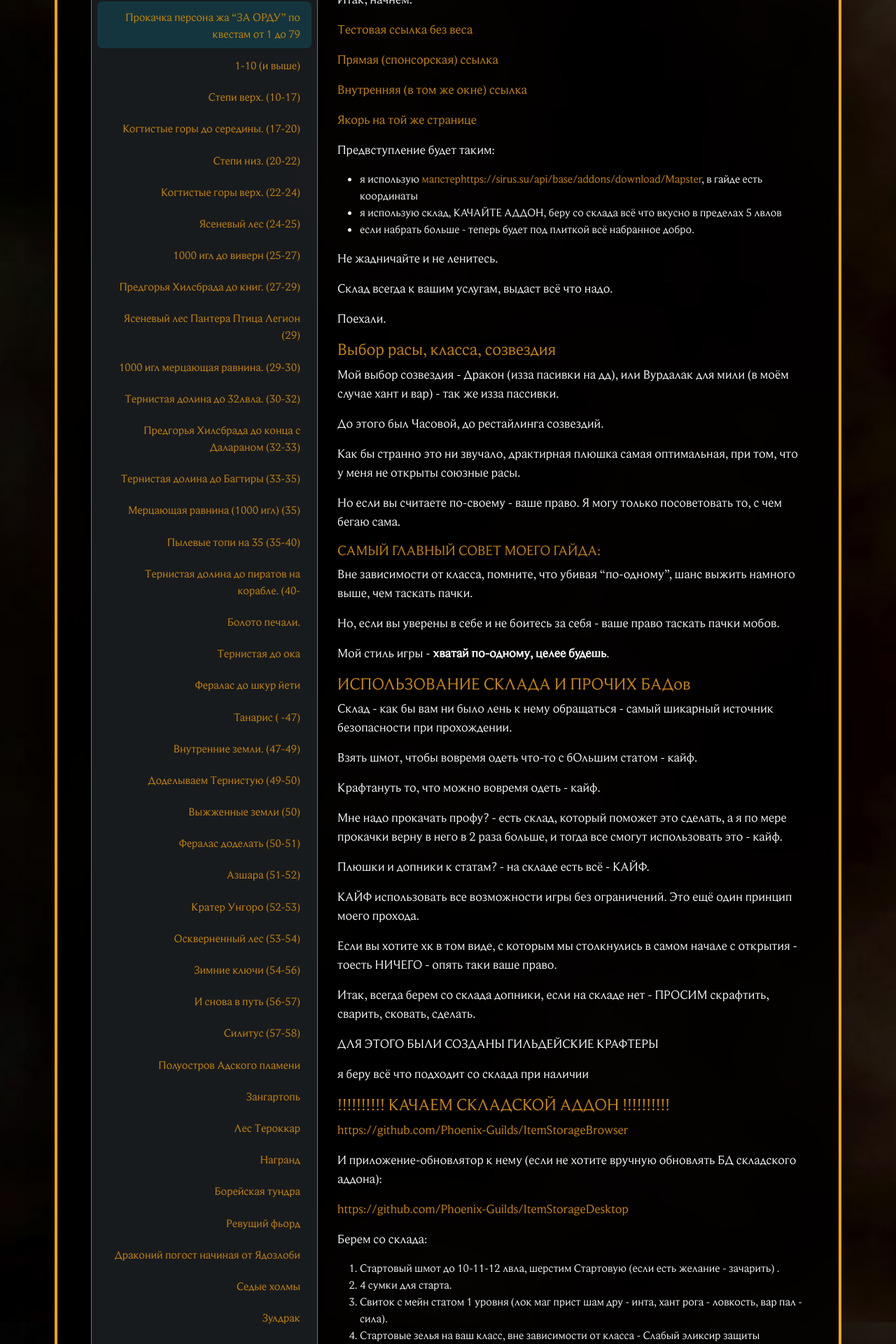
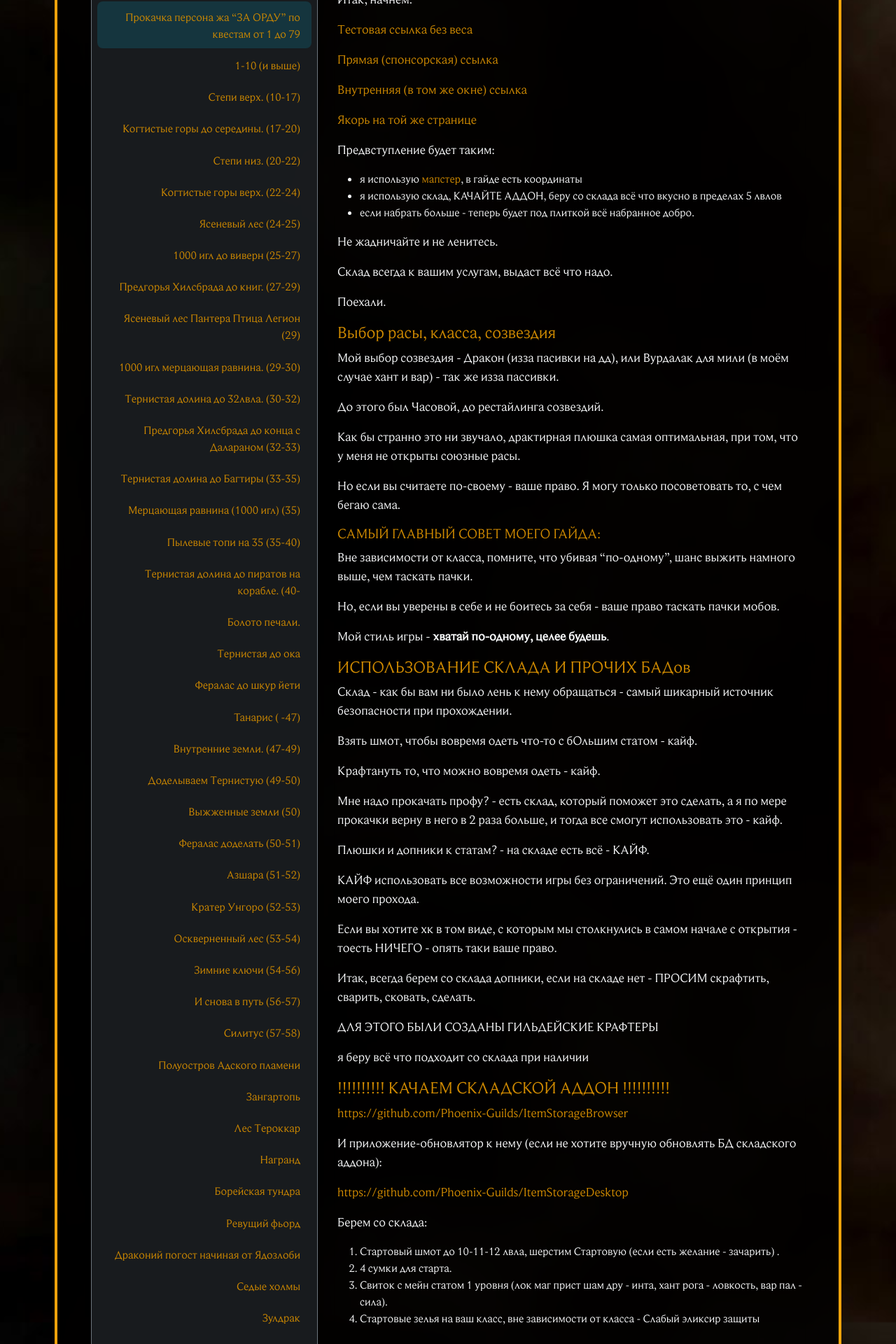
Before and after one commit to Phoenix-Guilds/phoenix-guilds.github.io, a Jekyll site: the page built from _guides/gayd-po-prokachke-hk-ot-silmy.md, in a window 1280 px wide. Shown: the part 827-2747 px from the top of the page at 70% size. Built offline with Jekyll 4.4.1, drawn with Linux system fonts in a browser that asks for light colours; nearby versions of some CDN libraries; library files that are not in the unit come from our copies; some of the changed lines change nothing that is shown.

Commit message:
Update Гайды “gayd-po-prokachke-hk-ot-silmy”

```diff
--- a/_guides/gayd-po-prokachke-hk-ot-silmy.md
+++ b/_guides/gayd-po-prokachke-hk-ot-silmy.md
@@ -20,7 +20,7 @@ description: |-
 
 Предвступление будет таким:
 
-* я использую [мапстер](https://ssylka.na/addon)<https://sirus.su/api/base/addons/download/Mapster>{: rel="nofollow noopener" target="_blank"}, в гайде есть координаты
+* я использую [мапстер](https://sirus.su/api/base/addons/download/Mapster){: rel="nofollow noopener" target="_blank"}, в гайде есть координаты
 * я использую склад, КАЧАЙТЕ АДДОН, беру со склада всё что вкусно в пределах 5 лвлов
 * если набрать больше - теперь будет под плиткой всё набранное добро.
 
```
